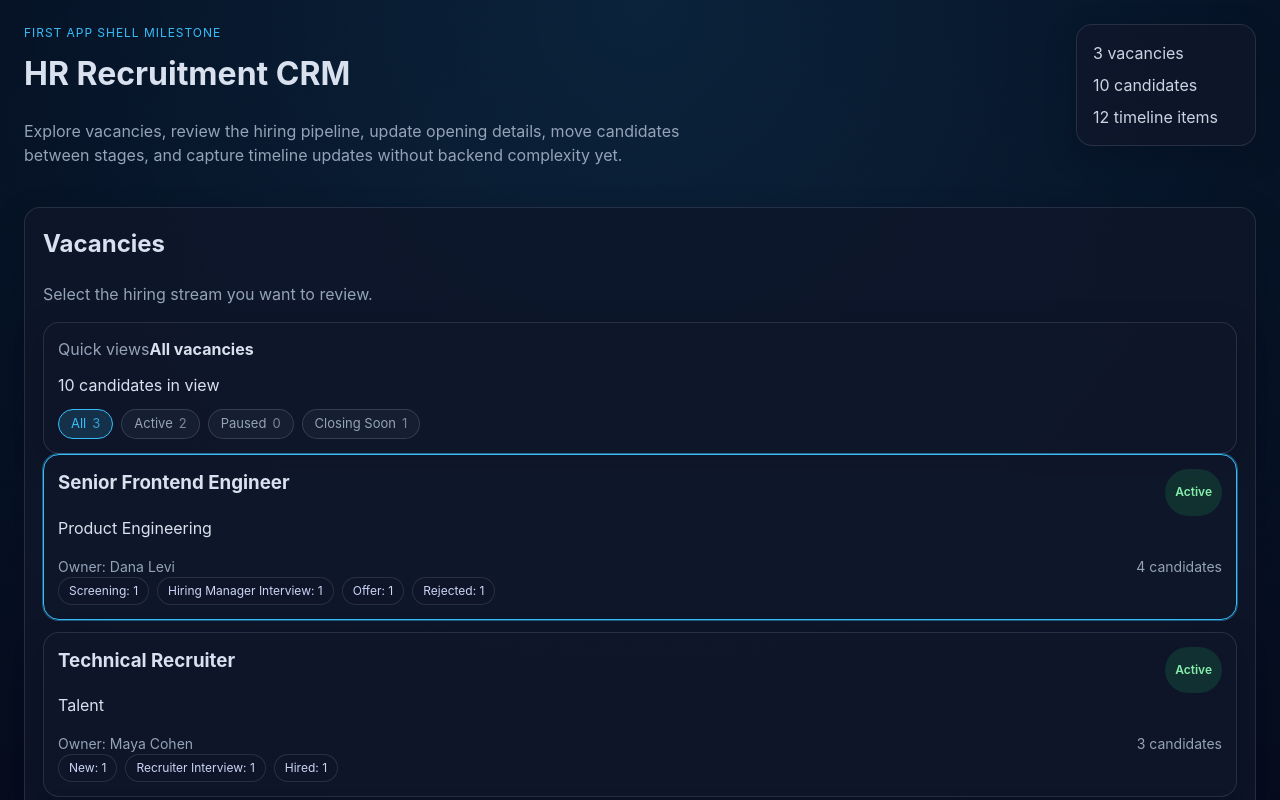
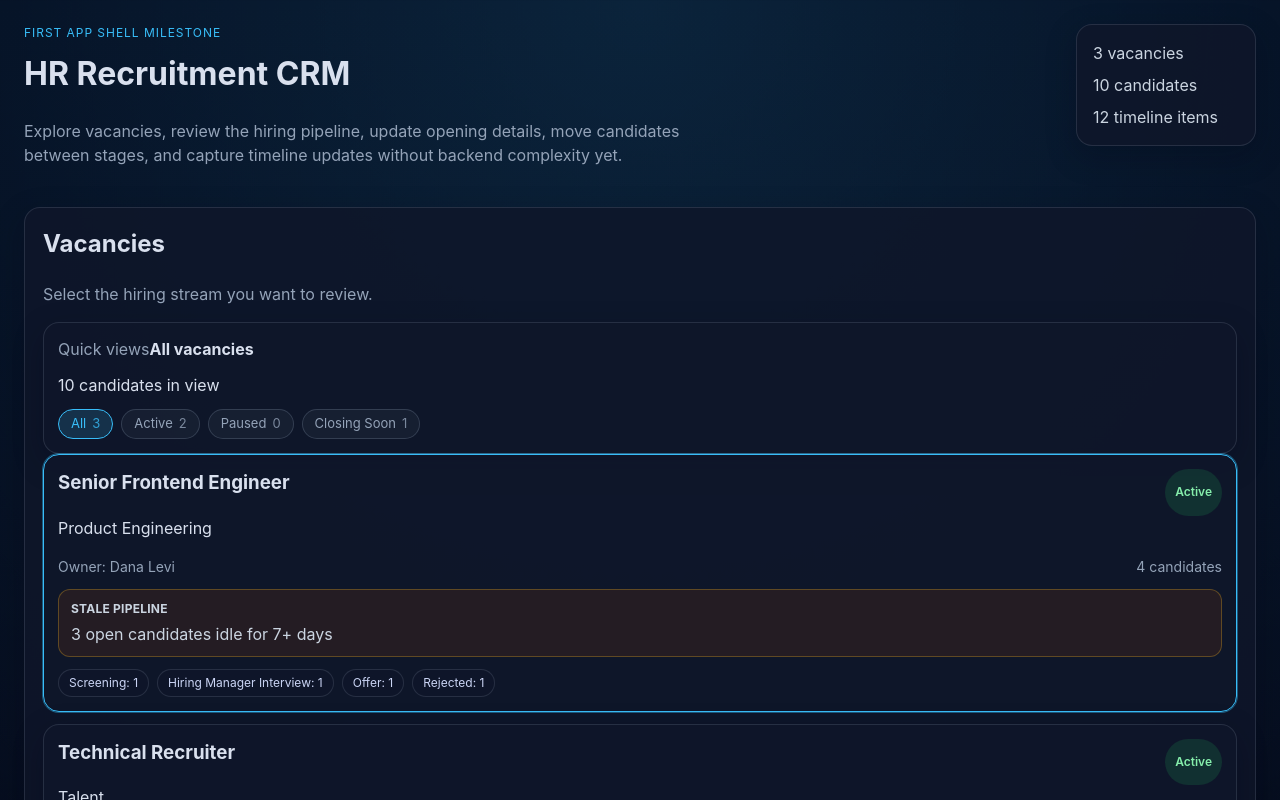
Before and after one commit to RivkindLeon/hr-recruitment-crm, a React (Vite) app: page / in a window 1280 px wide. Shown: the top 800 px of the page. Built offline with nearby package versions, Linux system fonts and the light colour scheme.

Commit message:
Add vacancy attention indicators (#14)
* feat: derive vacancy attention summaries

* feat: show vacancy attention indicators

* feat: seed distinct vacancy attention states

```diff
--- a/src/App.tsx
+++ b/src/App.tsx
@@ -40,6 +40,7 @@ export default function App() {
           candidateRecords={state.candidateRecords}
           vacancyRecords={state.vacancyRecords}
           filteredCandidateCount={state.filteredCandidateCount}
+          vacancyAttentionSummaries={state.vacancyAttentionSummaries}
           candidateDraft={state.candidateDraft}
           setCandidateDraft={state.setCandidateDraft}
           sourceOptions={state.sourceOptions}
--- a/src/components/VacancyListPanel.tsx
+++ b/src/components/VacancyListPanel.tsx
@@ -1,4 +1,4 @@
-import type { Vacancy, VacancyStatus } from '../types';
+import type { Vacancy, VacancyAttentionSummary } from '../types';
 import type { VacancyStatusFilter } from '../constants';
 import { vacancyStatusFilterOptions } from '../constants';
 import type { CandidateStage } from '../types';
@@ -14,6 +14,7 @@ interface VacancyListPanelProps {
   candidateRecords: { vacancyId: string }[];
   vacancyRecords: Vacancy[];
   filteredCandidateCount: number;
+  vacancyAttentionSummaries: Record<string, VacancyAttentionSummary>;
   /** Candidate create form props */
   candidateDraft: {
     name: string;
@@ -49,6 +50,7 @@ export function VacancyListPanel({
   candidateRecords,
   vacancyRecords,
   filteredCandidateCount,
+  vacancyAttentionSummaries,
   candidateDraft,
   setCandidateDraft,
   sourceOptions,
@@ -102,6 +104,7 @@ export function VacancyListPanel({
             const visibleStageSummary = stageOrder
               .filter((s) => (stageSnapshot[s] ?? 0) > 0)
               .slice(0, 4);
+            const attentionSummary = vacancyAttentionSummaries[vacancy.id];
 
             return (
               <button
@@ -122,6 +125,10 @@ export function VacancyListPanel({
                 <div className="vacancy-meta">
                   <span>Owner: {vacancy.owner}</span>
                   <span>{count} candidates</span>
+                </div>
+                <div className={`vacancy-attention-card tone-${attentionSummary.tone}`}>
+                  <span className="vacancy-attention-label">{attentionSummary.label}</span>
+                  <span>{attentionSummary.detail}</span>
                 </div>
                 <div
                   className="vacancy-stage-summary"
--- a/src/data/mockData.ts
+++ b/src/data/mockData.ts
@@ -100,8 +100,7 @@ export const candidates: Candidate[] = [
     name: 'Ronen Moyal',
     currentStage: 'Recruiter Interview',
     source: 'Referral',
-    lastActivityDate: '2026-04-29',
-    nextInterview: '2026-05-03 11:30',
+    lastActivityDate: '2026-05-09',
     score: 80,
     location: 'Ramat Gan',
     summary: 'Strong coordination examples and experience managing hiring loops.',
@@ -123,8 +122,8 @@ export const candidates: Candidate[] = [
     name: 'Gal Peled',
     currentStage: 'Panel / Final Interview',
     source: 'Dribbble',
-    lastActivityDate: '2026-04-30',
-    nextInterview: '2026-05-04 09:00',
+    lastActivityDate: '2026-05-09',
+    nextInterview: '2026-05-12 09:00',
     score: 86,
     location: 'Tel Aviv',
     summary: 'Strong product thinking and design systems work, now at final loop stage.',
@@ -135,7 +134,7 @@ export const candidates: Candidate[] = [
     name: 'Neta Baram',
     currentStage: 'Screening',
     source: 'Referral',
-    lastActivityDate: '2026-04-27',
+    lastActivityDate: '2026-05-08',
     score: 74,
     location: 'Netanya',
     summary: 'Good portfolio fit for B2B SaaS, needs stronger facilitation examples.',
@@ -146,7 +145,7 @@ export const candidates: Candidate[] = [
     name: 'Idan Mor',
     currentStage: 'New',
     source: 'Inbound',
-    lastActivityDate: '2026-04-26',
+    lastActivityDate: '2026-05-07',
     score: 68,
     location: 'Remote',
     summary: 'Early review candidate with solid craft, no interviews scheduled yet.',
--- a/src/hooks/useHrCrmState.ts
+++ b/src/hooks/useHrCrmState.ts
@@ -7,6 +7,7 @@ import {
   getCandidateDraft,
   getCandidatesForVacancy,
   getStageSnapshotMap,
+  getVacancyAttentionSummary,
   getVacancyDraft,
   moveCandidateInList,
   stageBucketCandidates,
@@ -94,6 +95,21 @@ export function useHrCrmState(
 
   const vacancyStageSnapshots = useMemo(
     () => getStageSnapshotMap(vacancyRecords, candidateRecords),
+    [candidateRecords, vacancyRecords],
+  );
+
+  const vacancyAttentionSummaries = useMemo(
+    () =>
+      vacancyRecords.reduce(
+        (summaries, vacancy) => ({
+          ...summaries,
+          [vacancy.id]: getVacancyAttentionSummary(
+            vacancy,
+            getCandidatesForVacancy(candidateRecords, vacancy.id),
+          ),
+        }),
+        {} as Record<string, ReturnType<typeof getVacancyAttentionSummary>>,
+      ),
     [candidateRecords, vacancyRecords],
   );
 
@@ -272,6 +288,7 @@ export function useHrCrmState(
     selectedCandidateStageIndex,
     filteredCandidateCount,
     vacancyStageSnapshots,
+    vacancyAttentionSummaries,
 
     // Setters
     setSelectedCandidateId,
--- a/src/styles.css
+++ b/src/styles.css
@@ -155,6 +155,40 @@ p {
 .empty-state,
 .empty-detail p {
   color: #94a3b8;
+}
+
+.vacancy-attention-card {
+  display: flex;
+  flex-direction: column;
+  gap: 4px;
+  margin: 12px 0;
+  padding: 10px 12px;
+  border-radius: 12px;
+  border: 1px solid rgba(148, 163, 184, 0.18);
+  background: rgba(15, 23, 42, 0.48);
+  color: #cbd5e1;
+}
+
+.vacancy-attention-label {
+  font-size: 12px;
+  font-weight: 700;
+  letter-spacing: 0.02em;
+  text-transform: uppercase;
+}
+
+.vacancy-attention-card.tone-steady {
+  border-color: rgba(56, 189, 248, 0.2);
+  background: rgba(14, 116, 144, 0.14);
+}
+
+.vacancy-attention-card.tone-watch {
+  border-color: rgba(251, 191, 36, 0.28);
+  background: rgba(120, 53, 15, 0.22);
+}
+
+.vacancy-attention-card.tone-urgent {
+  border-color: rgba(248, 113, 113, 0.3);
+  background: rgba(127, 29, 29, 0.24);
 }
 
 .vacancy-stage-summary {
--- a/src/utils.ts
+++ b/src/utils.ts
@@ -1,4 +1,11 @@
-import type { Candidate, CandidateStage, TimelineEntry, Vacancy, VacancyStatus } from './types';
+import type {
+  Candidate,
+  CandidateStage,
+  TimelineEntry,
+  Vacancy,
+  VacancyAttentionSummary,
+  VacancyStatus,
+} from './types';
 import { stageOrder, TODAY } from './constants';
 
 export function getCandidatesForVacancy(
@@ -87,6 +94,78 @@ export function updateVacancyRecord(
   return vacancies.map((v) => (v.id === id ? { ...v, ...updates } : v));
 }
 
+function getDaysSince(date: string): number {
+  const parsedDate = new Date(`${date}T00:00:00Z`);
+  const parsedToday = new Date(`${TODAY}T00:00:00Z`);
+  return Math.floor((parsedToday.getTime() - parsedDate.getTime()) / (1000 * 60 * 60 * 24));
+}
+
+function formatLatestActivityLabel(candidates: Candidate[]): string {
+  const latestActivity = [...candidates]
+    .map((candidate) => candidate.lastActivityDate)
+    .sort((a, b) => b.localeCompare(a))[0];
+
+  if (!latestActivity) {
+    return 'No activity yet';
+  }
+
+  const daysSince = getDaysSince(latestActivity);
+  if (daysSince <= 0) return 'Updated today';
+  if (daysSince === 1) return 'Updated 1 day ago';
+  return `Updated ${daysSince} days ago`;
+}
+
+export function getVacancyAttentionSummary(
+  vacancy: Vacancy,
+  candidates: Candidate[],
+): VacancyAttentionSummary {
+  const openCandidates = candidates.filter(
+    (candidate) => !['Hired', 'Rejected'].includes(candidate.currentStage),
+  );
+  const unscheduledLateStageCount = openCandidates.filter(
+    (candidate) =>
+      ['Recruiter Interview', 'Hiring Manager Interview', 'Panel / Final Interview', 'Offer'].includes(
+        candidate.currentStage,
+      ) && !candidate.nextInterview,
+  ).length;
+  const staleOpenCandidateCount = openCandidates.filter(
+    (candidate) => getDaysSince(candidate.lastActivityDate) >= 7,
+  ).length;
+
+  if (unscheduledLateStageCount > 0) {
+    return {
+      tone: 'urgent',
+      label: 'Needs scheduling',
+      detail: `${unscheduledLateStageCount} late-stage candidate${unscheduledLateStageCount === 1 ? '' : 's'} without a next step`,
+    };
+  }
+
+  if (staleOpenCandidateCount > 0) {
+    return {
+      tone: 'watch',
+      label: 'Stale pipeline',
+      detail: `${staleOpenCandidateCount} open candidate${staleOpenCandidateCount === 1 ? '' : 's'} idle for 7+ days`,
+    };
+  }
+
+  if (vacancy.status === 'Closing Soon' && openCandidates.length > 0) {
+    return {
+      tone: 'watch',
+      label: 'Closing soon',
+      detail: `${openCandidates.length} active candidate${openCandidates.length === 1 ? '' : 's'} still in play`,
+    };
+  }
+
+  return {
+    tone: 'steady',
+    label: openCandidates.length === 0 ? 'No active pipeline' : 'On track',
+    detail:
+      openCandidates.length === 0
+        ? 'No open candidates yet for this vacancy'
+        : formatLatestActivityLabel(openCandidates),
+  };
+}
+
 export function getStageSnapshotMap(
   vacancies: Vacancy[],
   candidates: Candidate[],
```
Also changed, not shown: src/types.ts (+8 -0 lines).
